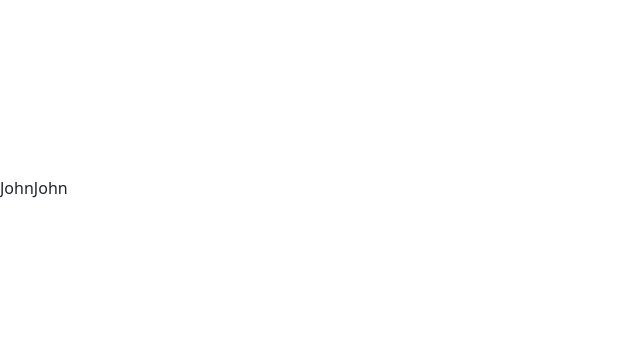
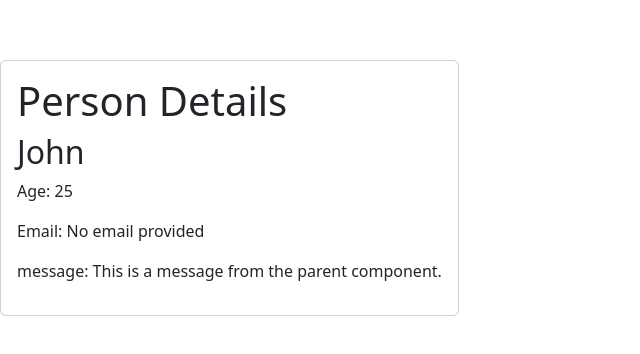
Before and after one commit to DhanushkaChandimal/Interfaces-Typed-Props-Advanced-Props, a React (Vite) app: page / in a window 1280 px wide. Shown: the part 212-566 px from the top of the page, without its empty margins (0-640 px from the left). Built offline with nearby package versions, Linux system fonts and the light colour scheme.

Commit message:
Typed props in components

```diff
--- a/src/App.tsx
+++ b/src/App.tsx
@@ -1,5 +1,7 @@
 import 'bootstrap/dist/css/bootstrap.min.css';
 import type { Person, ProfileProps } from './models/Person.model';
+import PersonComponent from './components/PersonComponent';
+import Card from 'react-bootstrap/Card';
 
 function App() {
   const student: Person = {
@@ -16,8 +18,11 @@ function App() {
 
   return (
     <div>
-      {student.name}
-      {profileData.person.name}
+      <Card>
+        <Card.Body>
+          <PersonComponent {...profileData}/>
+        </Card.Body>
+      </Card>
     </div>
   );
 }
--- /dev/null
+++ b/src/components/PersonComponent.tsx
@@ -0,0 +1,16 @@
+import React from "react";
+import type { ProfileProps } from "../models/Person.model";
+
+const PersonComponent: React.FC<ProfileProps>= (props)  => {
+    return (
+      <div>
+        <h1>Person Details</h1>
+        <h2>{props.person.name}</h2>
+        <p>{`Age: ${props.person.age}`}</p>
+        <p>{`Email: ${props.person.email || 'No email provided'}`}</p>
+        <p>{`message: ${props.message }`}</p>
+      </div>
+    );
+  };
+
+export default PersonComponent;
```
